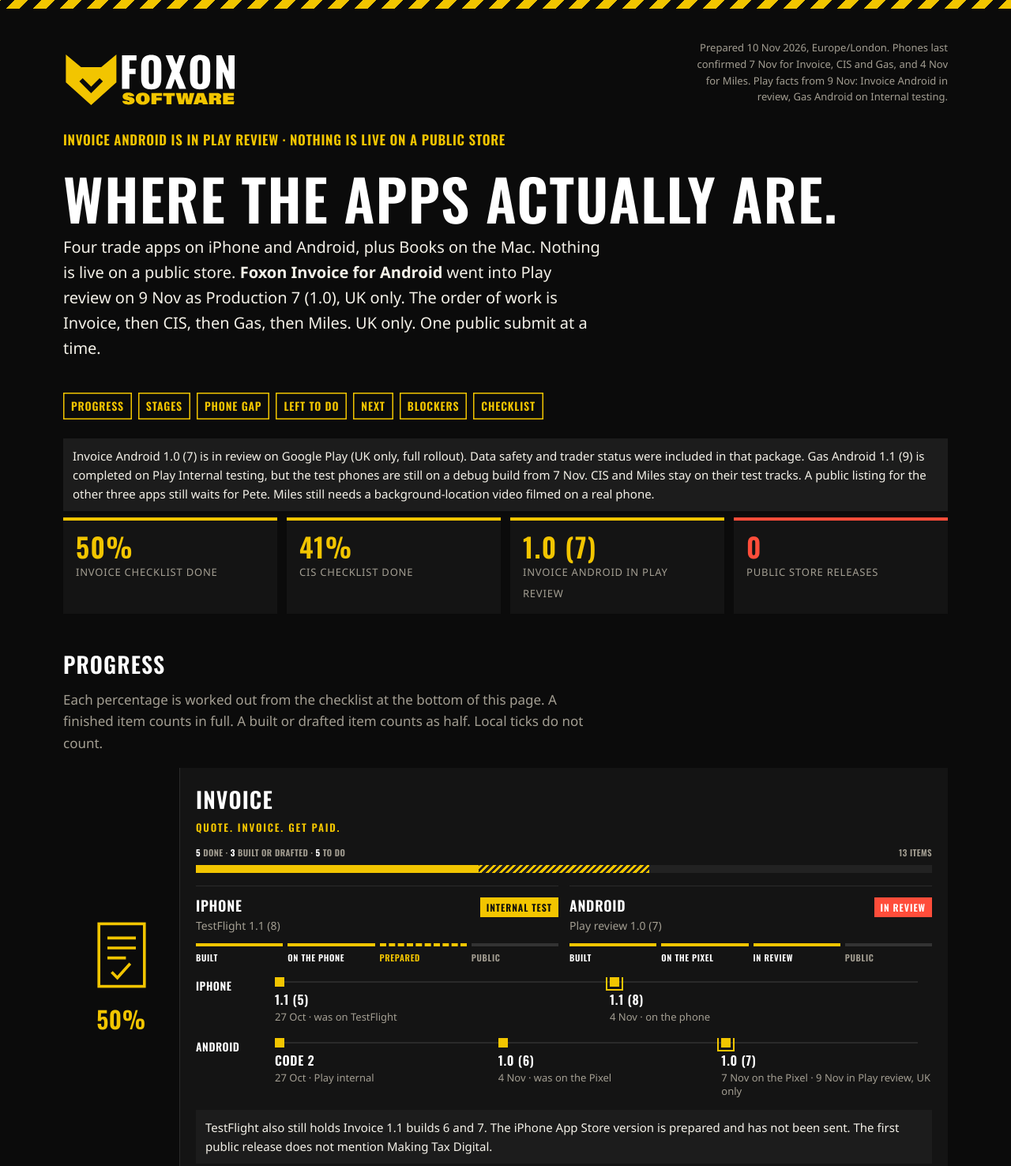
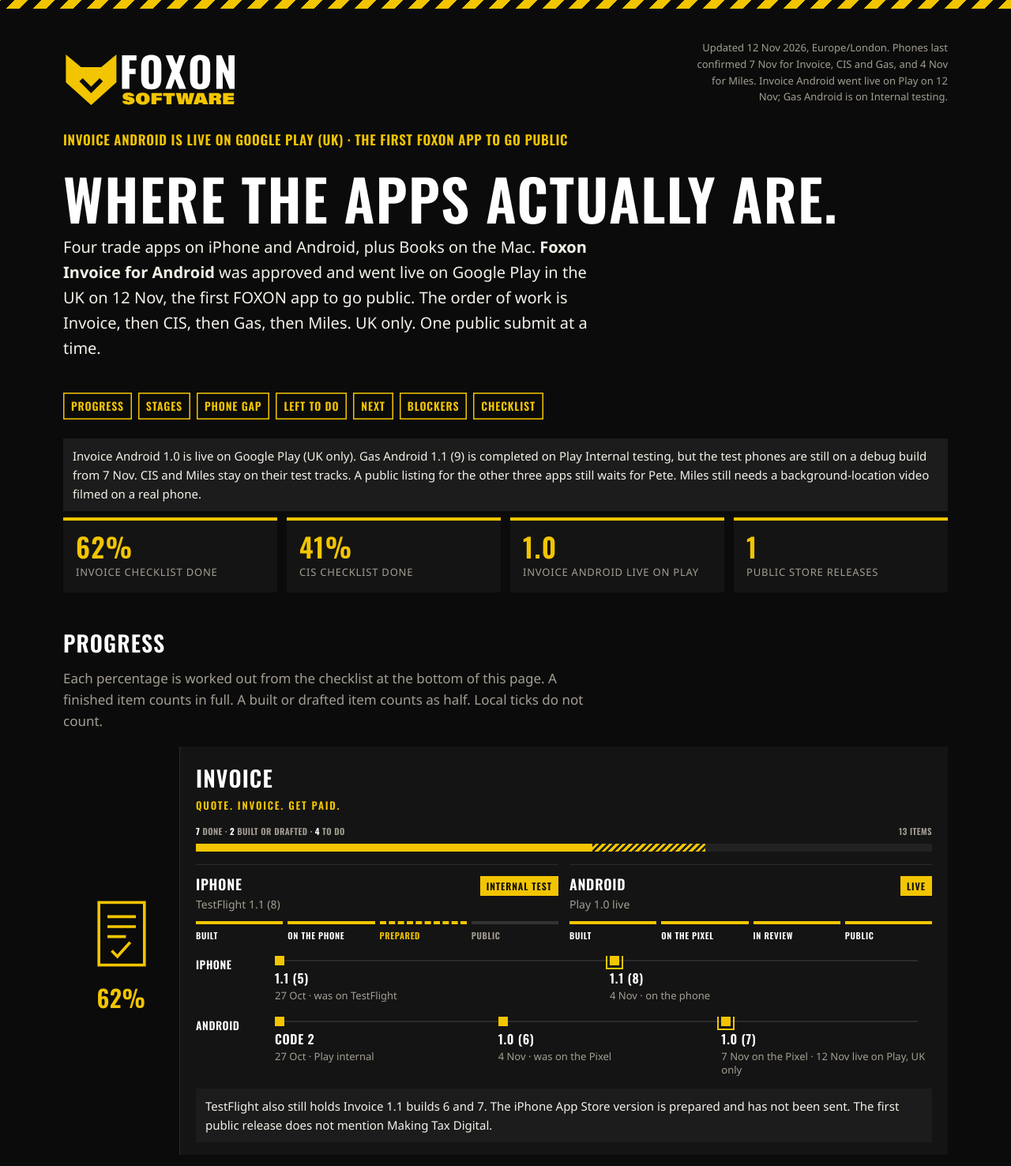
Before and after one commit to four2d/foxon-progress, a plain HTML site: page index.html in a window 1280 px wide. Shown: the top 1476 px of the page at 79% size. Drawn offline with nearby package versions, Linux system fonts and the light colour scheme.

Commit message:
Invoice Android live on Google Play (UK), 12 Nov

```diff
--- a/features.json
+++ b/features.json
@@ -1,5 +1,5 @@
 {
-  "updated": "10 Nov 2026",
+  "updated": "12 Nov 2026",
   "platforms": [
     {
       "id": "invoice-ios",
@@ -81,7 +81,7 @@
           },
           "invoice-android": {
             "state": "done",
-            "note": "1.0 (7) on the Pixel 7 Nov. The same version is now in Play review."
+            "note": "1.0 on the Pixel 7 Nov. The same version is now live."
           }
         },
         {
@@ -92,8 +92,8 @@
             "note": "Prepared. Not sent to App Review."
           },
           "invoice-android": {
-            "state": "part",
-            "note": "Production 7 (1.0), UK only, went to Play review on 9 Nov. The store listing and subscriptions may still need a follow-up."
+            "state": "done",
+            "note": "Live on Google Play, UK only."
           }
         },
         {
@@ -135,7 +135,7 @@
           },
           "invoice-android": {
             "state": "done",
-            "note": "Play shows Changes in review, 9 Nov. Production 7 (1.0), UK only, full rollout."
+            "note": "Approved by Play on 12 Nov. UK only."
           }
         },
         {
@@ -145,8 +145,8 @@
             "state": "todo"
           },
           "invoice-android": {
-            "state": "todo",
-            "note": "In review, not live."
+            "state": "done",
+            "note": "Live on Google Play, UK only, 12 Nov."
           }
         }
       ]
--- a/index.html
+++ b/index.html
@@ -271,12 +271,12 @@
   <div class="brand">
     <img src="foxon-logo-horizontal-dark.svg" alt="FOXON software">
   </div>
-  <p class="asof">Prepared 10 Nov 2026, Europe/London. Phones last confirmed 7 Nov for Invoice, CIS and Gas, and 4 Nov for Miles. Play facts from 9 Nov: Invoice Android in review, Gas Android on Internal testing.</p>
+  <p class="asof">Updated 12 Nov 2026, Europe/London. Phones last confirmed 7 Nov for Invoice, CIS and Gas, and 4 Nov for Miles. Invoice Android went live on Play on 12 Nov; Gas Android is on Internal testing.</p>
 </header>
 <main>
-  <p class="kicker" style="color:var(--yellow);margin:22px 0 0">Invoice Android is in Play review · nothing is live on a public store</p>
+  <p class="kicker" style="color:var(--yellow);margin:22px 0 0">Invoice Android is live on Google Play (UK) · the first FOXON app to go public</p>
   <h1>Where the apps actually are.</h1>
-  <p class="lede">Four trade apps on iPhone and Android, plus Books on the Mac. Nothing is live on a public store. <strong>Foxon Invoice for Android</strong> went into Play review on 9 Nov as Production 7 (1.0), UK only. The order of work is Invoice, then CIS, then Gas, then Miles. UK only. One public submit at a time.</p>
+  <p class="lede">Four trade apps on iPhone and Android, plus Books on the Mac. <strong>Foxon Invoice for Android</strong> was approved and went live on Google Play in the UK on 12 Nov, the first FOXON app to go public. The order of work is Invoice, then CIS, then Gas, then Miles. UK only. One public submit at a time.</p>
   <nav class="jump" aria-label="On this page">
     <a href="#progress">Progress</a>
     <a href="#stages">Stages</a>
@@ -286,13 +286,13 @@
     <a href="#blockers">Blockers</a>
     <a href="#features">Checklist</a>
   </nav>
-  <div class="call">Invoice Android 1.0 (7) is in review on Google Play (UK only, full rollout). Data safety and trader status were included in that package. Gas Android 1.1 (9) is completed on Play Internal testing, but the test phones are still on a debug build from 7 Nov. CIS and Miles stay on their test tracks. A public listing for the other three apps still waits for Pete. Miles still needs a background-location video filmed on a real phone.</div>
+  <div class="call">Invoice Android 1.0 is live on Google Play (UK only). Gas Android 1.1 (9) is completed on Play Internal testing, but the test phones are still on a debug build from 7 Nov. CIS and Miles stay on their test tracks. A public listing for the other three apps still waits for Pete. Miles still needs a background-location video filmed on a real phone.</div>
 
   <div class="stats">
     <div class="stat"><b data-pct-app="Invoice">—</b><span>Invoice checklist done</span></div>
     <div class="stat"><b data-pct-app="CIS">—</b><span>CIS checklist done</span></div>
-    <div class="stat"><b>1.0 (7)</b><span>Invoice Android in Play review</span></div>
-    <div class="stat alert"><b>0</b><span>Public store releases</span></div>
+    <div class="stat"><b>1.0</b><span>Invoice Android live on Play</span></div>
+    <div class="stat"><b>1</b><span>Public store releases</span></div>
   </div>
 
   <section id="progress">
@@ -303,7 +303,7 @@
 
   <section id="stages">
     <h2>The same four steps</h2>
-    <p class="note">Yellow means that step is done. A dashed yellow bar means the store page is prepared and not sent, except Invoice Android, where the store-page step is filled because the 9 Nov production review was sent. Grey means not started. Public is still grey on every app.</p>
+    <p class="note">Yellow means that step is done. A dashed yellow bar means the store page is prepared and not sent, except Invoice Android, where the store-page step is filled because the 9 Nov production review was sent. Grey means not started. Public is filled for Invoice Android only; the rest are still grey.</p>
     <div class="chart">
       <svg viewBox="0 0 980 420" role="img" aria-label="Stage chart for each app and platform">
         <g font-family="Oswald, Impact, sans-serif" font-size="15" fill="#a39e92">
@@ -355,8 +355,8 @@
       <div class="step">
         <div><span class="tag">Play</span><div class="n">01</div></div>
         <div>
-          <h3>Wait for Invoice Android review</h3>
-          <p>Production 7 (1.0), UK only, went to review on 9 Nov. Play shows “Changes in review”. This is not a public listing yet.</p>
+          <h3>Watch Invoice Android after launch</h3>
+          <p>Approved and live on 12 Nov, UK only. Next is watching early feedback and store messages.</p>
         </div>
       </div>
       <div class="step">
@@ -394,7 +394,7 @@
     <h2>Blockers</h2>
     <p class="note">What is stuck, and who it waits on.</p>
     <div class="path">
-      <div class="step"><div><span class="tag">Play</span></div><div><h3>Invoice Android is in review</h3><p>Until Play finishes, Invoice is not public. The other three apps wait their turn.</p></div></div>
+      <div class="step"><div><span class="tag">Play</span></div><div><h3>Invoice Android is live</h3><p>Invoice is public on Google Play in the UK. The other apps wait their turn.</p></div></div>
       <div class="step"><div><span class="tag alert">Pete</span></div><div><h3>Miles background-location video</h3><p>It has to be filmed on a real phone before a Play submit.</p></div></div>
       <div class="step"><div><span class="tag alert">Pete</span></div><div><h3>OK to submit CIS, Gas and Miles</h3><p>Listings are written. Nothing goes to review until Pete says so in chat.</p></div></div>
       <div class="step"><div><span class="tag wait">Phones</span></div><div><h3>Gas test phones are on a debug build</h3><p>Play Internal 1.1 (9) is ready for testers. The phones were last confirmed on a 7 Nov debug build.</p></div></div>
@@ -417,7 +417,7 @@
   </section>
 </main>
 <footer>
-  FOXON Software · Tools That Graft · Prepared 10 Nov 2026, Europe/London. Nothing is live on a public store. Invoice Android 1.0 (7) is in Play review, UK only.
+  FOXON Software · Tools That Graft · Updated 12 Nov 2026, Europe/London. Invoice Android 1.0 is live on Google Play, UK only.
 </footer>
 <script>
 const tick = `<svg viewBox="0 0 14 14" aria-hidden="true"><path d="M2.5 7.5l3 3 6-7" fill="none" stroke="currentColor" stroke-width="2"/></svg>`;
@@ -429,7 +429,7 @@ const apps = [
     draw: `<svg viewBox="0 0 120 120"><rect x="28" y="16" width="64" height="88" fill="none" stroke="#f2c500" stroke-width="4"/><path d="M40 36h40M40 50h40M40 64h26" stroke="#f2c500" stroke-width="4"/><path d="M46 84l8 8 18-20" fill="none" stroke="#f2c500" stroke-width="4"/></svg>`,
     tracks: [
       { plat: "iPhone", ver: "TestFlight 1.1 (8)", pill: "Internal test", cls: "", steps: ["on","on","mid","off"], labels: ["Built","On the phone","Prepared","Public"] },
-      { plat: "Android", ver: "Play review 1.0 (7)", pill: "In review", cls: "alert", steps: ["on","on","on","off"], labels: ["Built","On the Pixel","In review","Public"] }
+      { plat: "Android", ver: "Play 1.0 live", pill: "Live", cls: "", steps: ["on","on","on","on"], labels: ["Built","On the Pixel","In review","Public"] }
     ],
     lanes: [
       { who: "iPhone", points: [
@@ -439,7 +439,7 @@ const apps = [
       { who: "Android", points: [
         { v: "code 2", when: "27 Oct · Play internal", state: "past" },
         { v: "1.0 (6)", when: "4 Nov · was on the Pixel", state: "past" },
-        { v: "1.0 (7)", when: "7 Nov on the Pixel · 9 Nov in Play review, UK only", state: "now" }
+        { v: "1.0 (7)", when: "7 Nov on the Pixel · 12 Nov live on Play, UK only", state: "now" }
       ]}
     ],
     call: "TestFlight also still holds Invoice 1.1 builds 6 and 7. The iPhone App Store version is prepared and has not been sent. The first public release does not mention Making Tax Digital."
```
